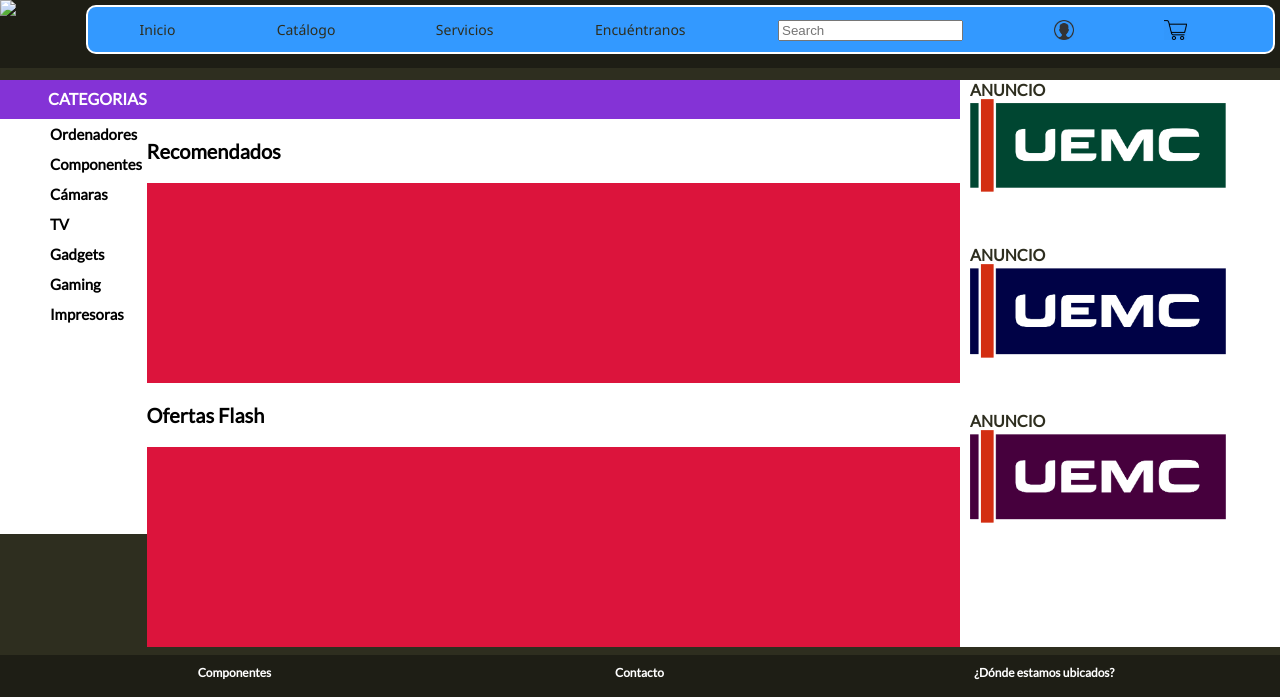
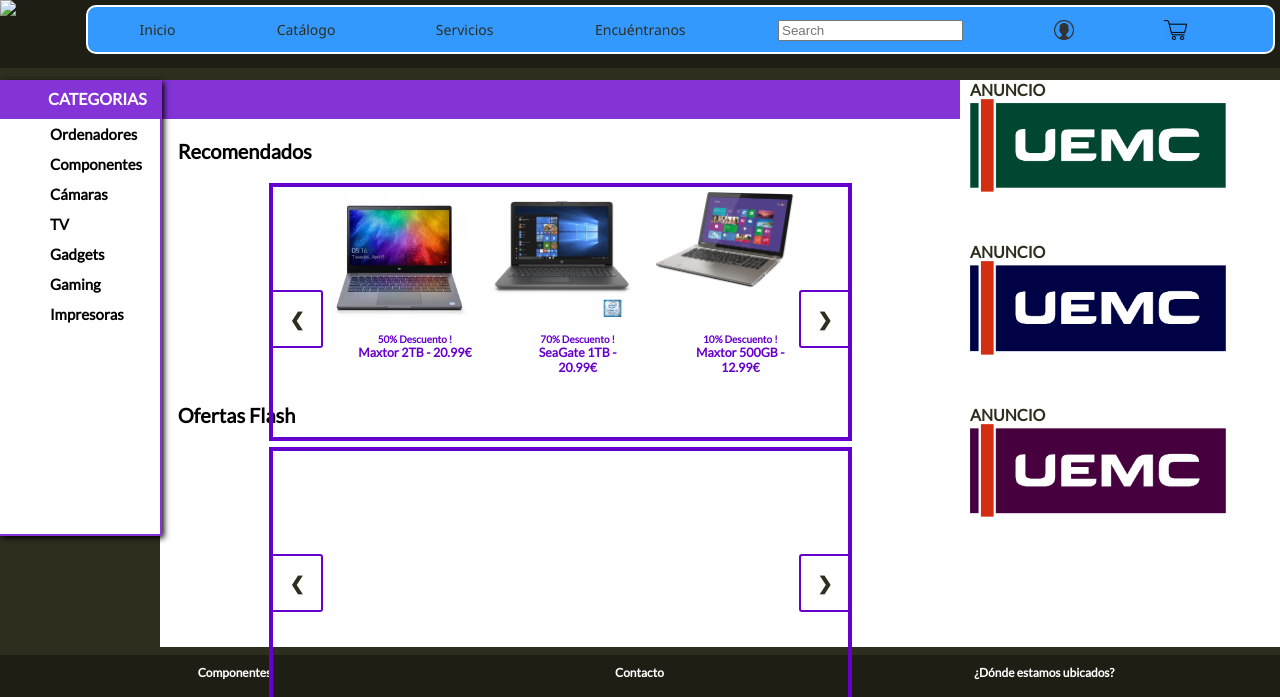
Before and after one commit to GZA1/DWpractica, a PHP site: page /catalogo/index.html in a window 1280 px wide. Shown: the top 697 px of the page. Run offline with PHP 8.4, Linux system fonts and the light colour scheme; some libraries are stand-ins or nearby versions.

Commit message:
carousel javascript funcionando
cambiar fotos

```diff
--- a/catalogo/index.html
+++ b/catalogo/index.html
@@ -8,6 +8,8 @@
         <meta name="viewport" content="width=device-width">
         <link rel="stylesheet" href="../styles/style-shared.css">
         <link rel="stylesheet" href="../styles/style-catalogo.css">
+        <link rel="stylesheet" href="../styles/Carousel.css">
+
         <link href="https://fonts.googleapis.com/css?family=Lato" rel="stylesheet">
         <script src="https://ajax.googleapis.com/ajax/libs/jquery/3.3.1/jquery.min.js"></script>
         <script src="Carousel.js"></script>
@@ -88,9 +90,173 @@
                 <div id="mid">
                     <div id="midFiller"></div>
                     <p >Recomendados</p>
-                    <div id="catCarousel"></div>
+                    <div id="catCarousel">
+                    <div class="slideshow-container flex_rows">
+
+                        <div class="mySlides fade">
+                    <!--        <div class="numbertext">1 / 7</div>-->
+                            <div class="imaagen"><img src="../img/ej1.jpg"></div>
+                            <div class="text">
+                                <h6>50% Descuento !</h6>
+                                <h5>Maxtor 2TB - 20.99€</h5>
+
+                            </div>
+                        </div>
+
+                        <div class="mySlides fade">
+                    <!--        <div class="numbertext">2 / 7</div>-->
+                            <div class="imaagen"><img src="../img/ej2.jpg"></div>
+                            <div class="text">
+                                    <h6>70% Descuento !</h6>
+                                    <h5>SeaGate 1TB - 20.99€</h5>
+                            </div>
+                        </div>
+
+                        <div class="mySlides fade">
+                    <!--        <div class="numbertext">3 / 7</div>-->
+                            <div class="imaagen">
+                                <img src="../img/ej3.png">
+                            </div>
+                            <div class="text">
+                                <h6>10% Descuento !</h6>
+                                <h5>Maxtor 500GB - 12.99€</h5>
+                            </div>
+                        </div>
+
+                        <div class="mySlides fade">
+                    <!--        <div class="numbertext">4 / 7</div>-->
+                            <div class="imaagen">
+                                <img src="../img/ej4.jpg">
+                            </div>
+                            <div class="text">
+                                <h6>50% Descuento !</h6>
+                                <h5>LG 1TB - 20.99€</h5>
+                            </div>
+                        </div>
+                        <div class="mySlides fade">
+                    <!--        <div class="numbertext">5 / 7</div>-->
+                            <div class="imaagen">
+                                <img src="../img/ej5.jpg">
+                            </div>
+                            <div class="text">
+                                <h6>9% Descuento !</h6>
+                                <h5>Samsung 4TB - 343.99€</h5>
+                            </div>
+                        </div>
+                        <div class="mySlides fade">
+                    <!--        <div class="numbertext">6 / 7</div>-->
+                            <div class="imaagen">
+                                <img src="../img/ej6.jpg" >
+                            </div>
+                            <div class="text">
+                                <h6>7% Descuento !</h6>
+                                <h5>SeaGate 500GB - 11.99€</h5>
+                            </div>
+                        </div>
+                        <div class="mySlides fade">
+                    <!--        <div class="numbertext">7 / 7</div>-->
+
+                            <div  class="imaagen">
+
+                               <img src="../img/ej7.jpg">
+                            </div>
+                            <div class="text">
+                                <h6>10% Descuento !</h6>
+                                <h5>Maxtor 3TB - 250.99€</h5>
+                            </div>
+                        </div>
+
+
+                        <a class="prev" onclick="plusSlides(-1)">&#10094;</a>
+                        <a class="next" onclick="plusSlides(1)">&#10095;</a>
+
+                    </div>
+                    <br>
+                    </div>
                     <p >Ofertas Flash</p>
-                    <div id="catCarousel"></div>
+                    <div id="catCarousel">
+                    <div class="slideshow-container flex_rows">
+
+                        <div class="mySlides fade">
+                    <!--        <div class="numbertext">1 / 7</div>-->
+                            <div class="imaagen"><img src="../img/ej1.jpg"></div>
+                            <div class="text">
+                                <h6>50% Descuento !</h6>
+                                <h5>Maxtor 2TB - 20.99€</h5>
+
+                            </div>
+                        </div>
+
+                        <div class="mySlides fade">
+                    <!--        <div class="numbertext">2 / 7</div>-->
+                            <div class="imaagen"><img src="../img/ej2.jpg"></div>
+                            <div class="text">
+                                    <h6>70% Descuento !</h6>
+                                    <h5>SeaGate 1TB - 20.99€</h5>
+                            </div>
+                        </div>
+
+                        <div class="mySlides fade">
+                    <!--        <div class="numbertext">3 / 7</div>-->
+                            <div class="imaagen">
+                                <img src="../img/ej3.png">
+                            </div>
+                            <div class="text">
+                                <h6>10% Descuento !</h6>
+                                <h5>Maxtor 500GB - 12.99€</h5>
+                            </div>
+                        </div>
+
+                        <div class="mySlides fade">
+                    <!--        <div class="numbertext">4 / 7</div>-->
+                            <div class="imaagen">
+                                <img src="../img/ej4.jpg">
+                            </div>
+                            <div class="text">
+                                <h6>50% Descuento !</h6>
+                                <h5>LG 1TB - 20.99€</h5>
+                            </div>
+                        </div>
+                        <div class="mySlides fade">
+                    <!--        <div class="numbertext">5 / 7</div>-->
+                            <div class="imaagen">
+                                <img src="../img/ej5.jpg">
+                            </div>
+                            <div class="text">
+                                <h6>9% Descuento !</h6>
+                                <h5>Samsung 4TB - 343.99€</h5>
+                            </div>
+                        </div>
+                        <div class="mySlides fade">
+                    <!--        <div class="numbertext">6 / 7</div>-->
+                            <div class="imaagen">
+                                <img src="../img/ej6.jpg" >
+                            </div>
+                            <div class="text">
+                                <h6>7% Descuento !</h6>
+                                <h5>SeaGate 500GB - 11.99€</h5>
+                            </div>
+                        </div>
+                        <div class="mySlides fade">
+                    <!--        <div class="numbertext">7 / 7</div>-->
+
+                            <div  class="imaagen">
+
+                               <img src="../img/ej7.jpg">
+                            </div>
+                            <div class="text">
+                                <h6>10% Descuento !</h6>
+                                <h5>Maxtor 3TB - 250.99€</h5>
+                            </div>
+                        </div>
+
+
+                        <a class="prev" onclick="plusSlides(-1)">&#10094;</a>
+                        <a class="next" onclick="plusSlides(1)">&#10095;</a>
+
+                    </div>
+                    <br>
+                    </div>
                     <div id=""></div>
 
                 </div>
@@ -140,6 +306,46 @@
                     </ul>
                 </aside>
             </div>
+            <script type="text/javascript">
+                var slideIndex = 3;
+
+                showSlides(slideIndex);
+
+                function plusSlides(n) {
+                  showSlides(slideIndex += n);
+                }
+
+                function currentSlide(n) {
+                  showSlides(slideIndex = n);
+                }
+
+                function showSlides(n) {
+                  var i;
+                  var slides = document.getElementsByClassName("mySlides");
+                  var dots = document.getElementsByClassName("dot");
+
+                  if (n > slides.length) {slideIndex = 3}
+
+                    if (n < 1) {slideIndex = slides.length}
+
+                  for (i = 0; i < slides.length; i++) {
+                      slides[i].style.display = "none";
+                  }
+
+                    if(slideIndex<3) {
+                        slides[slideIndex-1].style.display = "block";
+                        slides[slideIndex-2].style.display = "block";
+                        slides[slideIndex-3].style.display = "block";
+                    }
+                  slides[slideIndex-1].style.display = "block";
+            //      dots[slideIndex-1].className += " active";
+                    slides[slideIndex-2].style.display = "block";
+            //      dots[slideIndex-2].className += " active";
+                    slides[slideIndex-3].style.display = "block";
+            //      dots[slideIndex-3].className += " active";
+                }
+
+            </script>
         </div>
     </body>
     <footer class="pageFoot">
--- a/styles/Carousel.css
+++ b/styles/Carousel.css
@@ -1,15 +1,48 @@
-* {box-sizing:border-box}
+/** {box-sizing: border-box}*/
+body {font-family: 'Lato', sans-serif; margin:0}
+.mySlides {
+    display: none;
+    align-items: center;
+
+/*    overflow-y: hidden;*/
+    }
+    .mySlides:hover{
+        border: solid 2px rgba(102,0,204);
+        box-shadow: 2px 2px 10px;
+    }
+    .flex_rows {
+        display: flex;
+        flex-direction: row;
+    }
+img {
+    vertical-align: middle;
+    max-height:100%;
+    max-width: 100%;
+    margin-left:auto;
+    margin-right:auto;
+    display: block;
+    position: relative;
+    left: 0;
+    top:0;
+/*    left: 36%;*/
+/*    bottom: 0;*/
+/*    text-align: center;*/
+    }
 
 /* Slideshow container */
 .slideshow-container {
-  max-width: 1000px;
+    border: solid 4px rgba(102,0,204);
+    margin-left: 10%;
+    margin-right: 10%;
+/*    flex-flow: row;*/
+  max-width: 60%;
+/*    background-color: orange;*/
+    height: 250px;
   position: relative;
   margin: auto;
-}
-
-/* Hide the images by default */
-.mySlides {
-  display: none;
+    justify-content: space-between;
+    padding: 0 6%
+/*    text-align: center;*/
 }
 
 /* Next & previous buttons */
@@ -18,41 +51,62 @@
   position: absolute;
   top: 50%;
   width: auto;
+  padding: 16px;
   margin-top: -22px;
-  padding: 16px;
-  color: white;
+  color: #2e2e1f;
   font-weight: bold;
   font-size: 18px;
+    border: solid 2px rgba(102,0,204);
+
   transition: 0.6s ease;
   border-radius: 0 3px 3px 0;
   user-select: none;
 }
 
+    .mySlides > img{
+
+    }
 /* Position the "next button" to the right */
 .next {
   right: 0;
   border-radius: 3px 0 0 3px;
+   border-width: 2px 0 2px 2px;
+}
+
+.prev{
+    border-width: 2px 2px 2px 0;
+    left: 0;
 }
 
 /* On hover, add a black background color with a little bit see-through */
 .prev:hover, .next:hover {
   background-color: rgba(0,0,0,0.8);
+    color: white;
 }
 
 /* Caption text */
 .text {
-  color: #f2f2f2;
+  color: rgba(102,0,204,1);;
+/*    border: solid rgba(102,0,204);*/
   font-size: 15px;
-  padding: 8px 12px;
-  position: absolute;
-  bottom: 8px;
-  width: 100%;
+  padding: 2px 6px;
+  position: relative;
+    display: block;
+/*  bottom: 8px;*/
+    left: 30px;
+  width: 75%;
   text-align: center;
+    max-height: 100%;
 }
+
+    .text > * {
+        margin-block-start: 0px;
+    margin-block-end: 0px;
+    }
 
 /* Number text (1/3 etc) */
 .numbertext {
-  color: #f2f2f2;
+  color: #000;
   font-size: 12px;
   padding: 8px 12px;
   position: absolute;
@@ -62,17 +116,19 @@
 /* The dots/bullets/indicators */
 .dot {
   cursor: pointer;
-  height: 15px;
+  height: 3px;
   width: 15px;
   margin: 0 2px;
-  background-color: #bbb;
-  border-radius: 50%;
+  background-color: rgba(102,0,204,0.50);
+  border-radius: 0%;
   display: inline-block;
   transition: background-color 0.6s ease;
+    transition: height 1s ease;
 }
 
 .active, .dot:hover {
-  background-color: #717171;
+  background-color: rgba(102,0,204,1);
+    height: 20px;
 }
 
 /* Fading animation */
@@ -92,3 +148,13 @@
   from {opacity: .4}
   to {opacity: 1}
 }
+
+/* On smaller screens, decrease text size */
+@media only screen and (max-width: 300px) {
+  .prev, .next,.text {font-size: 11px}
+}
+    .imaagen{
+/*        height: 80%;*/
+        height: 18vh;
+        width: 12vw;;
+    }
--- a/styles/style-catalogo.css
+++ b/styles/style-catalogo.css
@@ -253,10 +253,12 @@ input[type=radio]:checked ~ label{
 #sideLFTblank {
     position: relative;
 /*    background-color: crimson;*/
-    width: 160px;
+    width: 20%;
+
 }
 
 #categoriesWrapper {
+    box-shadow: 2px 2px 6px;
  display: flex;
     flex-direction: row;
     align-items: center;
@@ -280,6 +282,7 @@ input[type=radio]:checked ~ label{
     background-color: white;
     width: 100%;
     padding-right: 25%;
+    padding-left: 2px;
     margin-left: 0px;
     display: block;
     position: relative;
@@ -303,11 +306,12 @@ input[type=radio]:checked ~ label{
     font-family: 'Lato', sans-serif;
     font-weight: 600;
     font-size: 20px;
+    padding-left: 2%;
 }
 
 #catCarousel {
     height: 25vh;
-    background-color: crimson;
+/*    background-color: crimson;*/
     display: block;
 
 
@@ -319,7 +323,10 @@ input[type=radio]:checked ~ label{
     width: 100%;
     position: relative;
     margin-right: 0px;
-
+    box-shadow: 2px 2px 6px #000;
+    border: solid 2px rgba(102,0,204,0.80);
+    border-width: 0 2px 2px 0;
+    z-index: 60;
 }
 
 #lftCategorias > a {
```
Also changed, not shown: styles/Carousel.html (+123 -34 lines).
